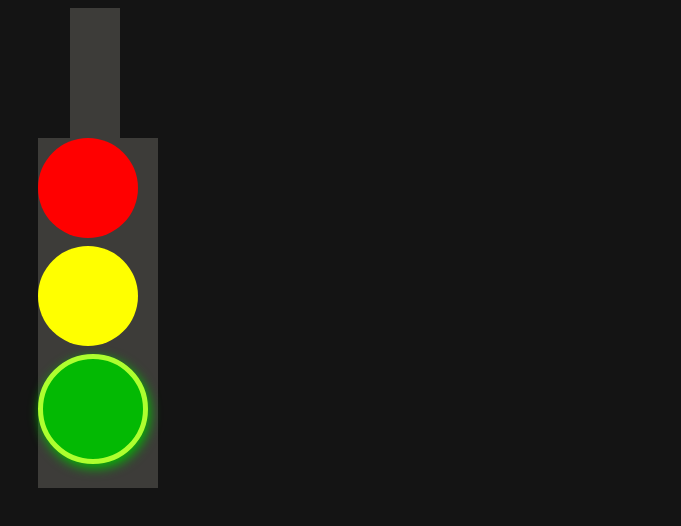
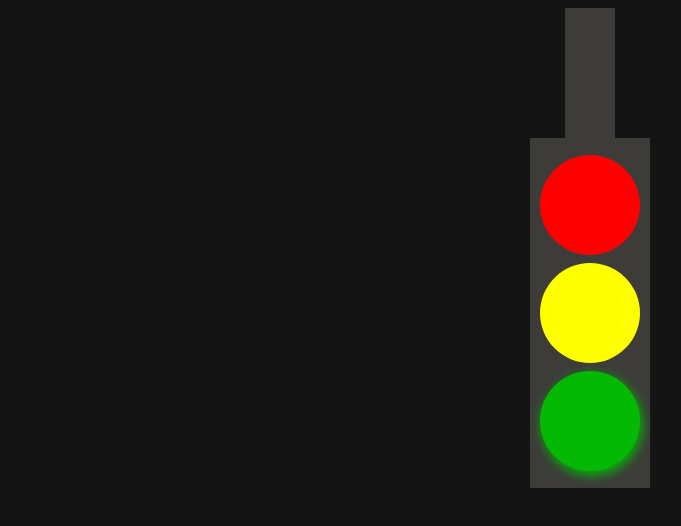
Before and after one commit to natesherfick/stoplight, a plain HTML site: page index.html in a window 1280 px wide. Shown: the whole page, without its empty margins (50-731 px from the left). Drawn offline with Linux system fonts and the light colour scheme.

Commit message:
finished design and margins

```diff
--- a/style.css
+++ b/style.css
@@ -2,19 +2,18 @@ body{
   background-color: rgb(20, 20, 20);
 }
 
-main{
-  margin-left: 5rem;
-  width:200px;
-}
-
 .pole{
-  margin-left: 2rem;
+  margin: auto;
   width: 50px;
   height: 130px;
   background-color:#3d3c39;
 }
 
 .light-box{
+  margin: auto;
+  display: flex;
+  flex-direction: column;
+  justify-content: center;
   align-items: center;
   width: 120px;
   height: 350px;
@@ -22,6 +21,7 @@ main{
 }
 
 .red{
+  justify-content: center;
   background-color: red;
   width: 100px;
   height: 100px;
@@ -42,7 +42,6 @@ main{
   width: 100px;
   height: 100px;
   border-radius: 50%;
-  border: solid;
   border-color: greenyellow;
   border-width: thick;
   filter: drop-shadow(2px 4px 6px #03b903)
```
